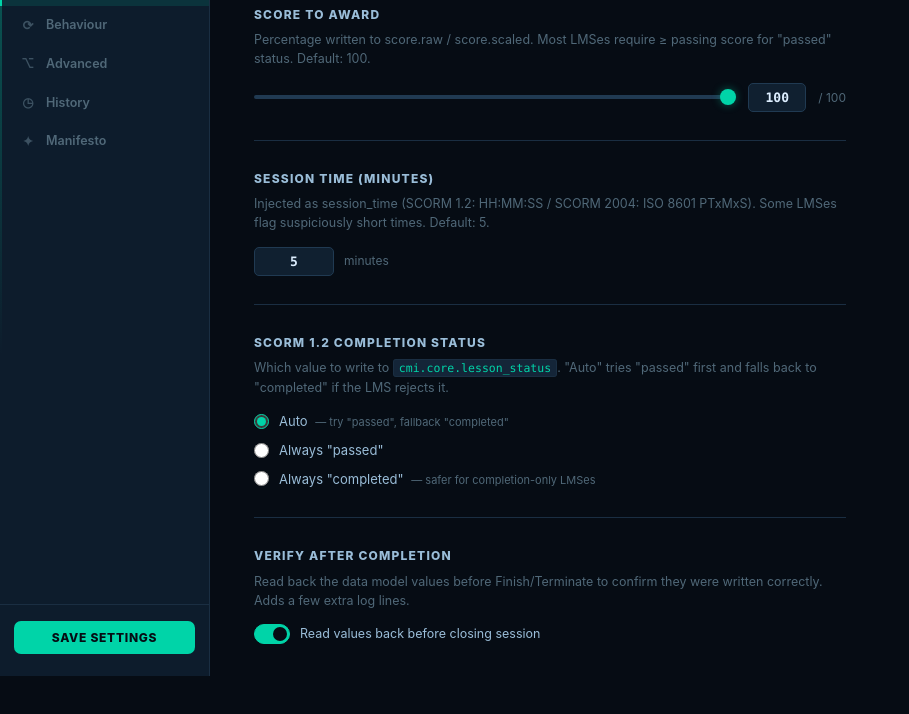
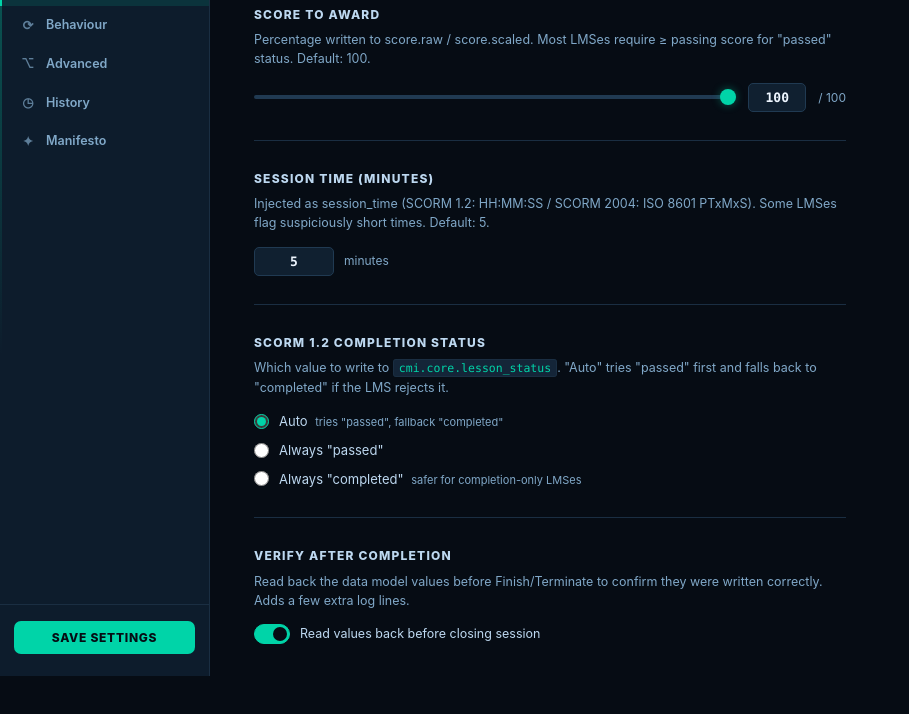
Before and after one commit to jesposito/exeunt, a browser extension: page extension/options.html in a window 1280 px wide. Shown: the part 124-838 px from the top of the page, without its empty margins (0-909 px from the left). Drawn offline with Linux system fonts and the light colour scheme.

Commit message:
Fix em dashes, lift contrast, reframe xAPI/cmi5
- Remove all em dashes across README, extension HTML, and CSS
- Lift --text, --text2, --muted, --muted2, --slate in both CSS files
  for better readability on dark backgrounds
- Replace manifesto list bullet em dash with teal + marker
- Lift manifesto quote from --muted to --text2
- README: rewrite xAPI/cmi5 section as a genuine endorsement
  of the standard and explanation of why Exeunt intentionally
  cannot support it (forging LRS statements vs local JS API)

```diff
--- a/extension/options.css
+++ b/extension/options.css
@@ -10,10 +10,10 @@
   --surface3: #142538;
   --line:     #1a2e42;
   --line2:    #203a52;
-  --text:     #ddeeff;
-  --text2:    #9abdd8;
-  --muted:    #506878;
-  --muted2:   #3b5060;
+  --text:     #eef6ff;
+  --text2:    #bdd8f0;
+  --muted:    #80a8c8;
+  --muted2:   #567898;
 
   --teal:     #00d4a8;
   --teal-dim: rgba(0,212,168,.12);
@@ -463,7 +463,7 @@ code {
 .manifesto-quote {
   font-style: italic;
   font-size: 14.5px;
-  color: var(--muted);
+  color: var(--text2);
   border-left: 2px solid var(--line2);
   padding: 12px 18px;
   margin: 28px 0;
@@ -503,10 +503,11 @@ code {
   position: relative;
 }
 .manifesto-list li::before {
-  content: '—';
+  content: '+';
   position: absolute;
   left: 0;
-  color: var(--muted2);
+  color: var(--teal);
+  font-weight: 700;
 }
 .manifesto-list li strong { color: var(--text2); font-weight: 700; }
 
--- a/extension/options.html
+++ b/extension/options.html
@@ -3,7 +3,7 @@
 <head>
   <meta charset="UTF-8">
   <meta name="viewport" content="width=device-width, initial-scale=1">
-  <title>Exeunt — Settings</title>
+  <title>Exeunt Settings</title>
   <link rel="stylesheet" href="options.css">
 </head>
 <body>
@@ -79,7 +79,7 @@
           <div class="radio-group">
             <label class="radio-item">
               <input type="radio" name="scorm12Status" value="auto" checked>
-              <span class="radio-label">Auto <span class="radio-sub">— try "passed", fallback "completed"</span></span>
+              <span class="radio-label">Auto <span class="radio-sub">tries "passed", fallback "completed"</span></span>
             </label>
             <label class="radio-item">
               <input type="radio" name="scorm12Status" value="passed">
@@ -87,7 +87,7 @@
             </label>
             <label class="radio-item">
               <input type="radio" name="scorm12Status" value="completed">
-              <span class="radio-label">Always "completed" <span class="radio-sub">— safer for completion-only LMSes</span></span>
+              <span class="radio-label">Always "completed" <span class="radio-sub">safer for completion-only LMSes</span></span>
             </label>
           </div>
         </div>
@@ -252,7 +252,7 @@
           </ul>
 
           <h2 class="manifesto-h2">What it costs</h2>
-          <p>Time. The one resource that can't be recovered. Every hour a capable professional spends clicking through content they don't need is an hour not spent doing the actual work. Multiply that by your headcount. Multiply that by your annual mandatory curriculum. That's not a learning investment — it's a tax on productivity dressed up in instructional design language.</p>
+          <p>Time. The one resource that can't be recovered. Every hour a capable professional spends clicking through content they don't need is an hour not spent doing the actual work. Multiply that by your headcount. Multiply that by your annual mandatory curriculum. That's not a learning investment; it's a tax on productivity dressed up in instructional design language.</p>
 
           <p>It also costs trust. When the learning function is experienced as something done <em>to</em> employees rather than <em>for</em> them, you create a culture where compliance checkboxes are gamed, screen-recording tools proliferate, and the entire system of organisational development loses its legitimacy.</p>
 
@@ -265,12 +265,12 @@
           </ul>
 
           <h2 class="manifesto-h2">The counterargument (and why it's mostly wrong)</h2>
-          <p>"But the completion record exists for a reason — regulatory requirements, liability, audit trails." This is true, for a small subset of training. Genuine safety-critical knowledge checks for high-stakes roles have real justification. A 12-module induction on company values that every employee does regardless of experience or role does not.</p>
+          <p>"But the completion record exists for a reason: regulatory requirements, liability, audit trails." This is true, for a small subset of training. Genuine safety-critical knowledge checks for high-stakes roles have real justification. A 12-module induction on company values that every employee does regardless of experience or role does not.</p>
 
           <p>The regulatory argument is also routinely used to justify far more than regulations actually require. Most auditors care that a completion record exists. They rarely care about the quality of the learning experience that preceded it. Exeunt makes the record exist. The LMS is satisfied. The auditor is satisfied. The hour you didn't waste belongs to you.</p>
 
           <h2 class="manifesto-h2">What good looks like</h2>
-          <p>Learning that respects the learner — short, targeted, performance-focused, available on demand, designed to actually change behaviour, and structured around demonstrated outcomes rather than passive consumption. Learning where completion means something because the experience was worth completing.</p>
+          <p>Learning that respects the learner: short, targeted, performance-focused, available on demand, designed to actually change behaviour, and structured around demonstrated outcomes rather than passive consumption. Learning where completion means something because the experience was worth completing.</p>
 
           <p>If you're building that: you probably won't need this tool much. If you're navigating anything else: Exeunt is yours.</p>
 
--- a/extension/popup.css
+++ b/extension/popup.css
@@ -14,10 +14,10 @@
   --line2:      #1f3a50;
   --line3:      #254459;
 
-  --text:       #dff0ff;
-  --text2:      #9bbdd8;
-  --muted:      #4f728d;
-  --muted2:     #3b5568;
+  --text:       #eef6ff;
+  --text2:      #bdd8f0;
+  --muted:      #80a8c8;
+  --muted2:     #567898;
 
   --teal:       #00d4a8;
   --teal-glow:  rgba(0, 212, 168, 0.18);
@@ -30,7 +30,7 @@
   --red-dim:    rgba(240, 72, 88, 0.1);
   --blue:       #40a8f0;
   --blue-dim:   rgba(64, 168, 240, 0.1);
-  --slate:      #5880a0;
+  --slate:      #7aaace;
 
   --log-bg:     #020810;
   --r:          8px;
```
Also changed, not shown: extension/popup.html (+1 -1 lines), README.md.
